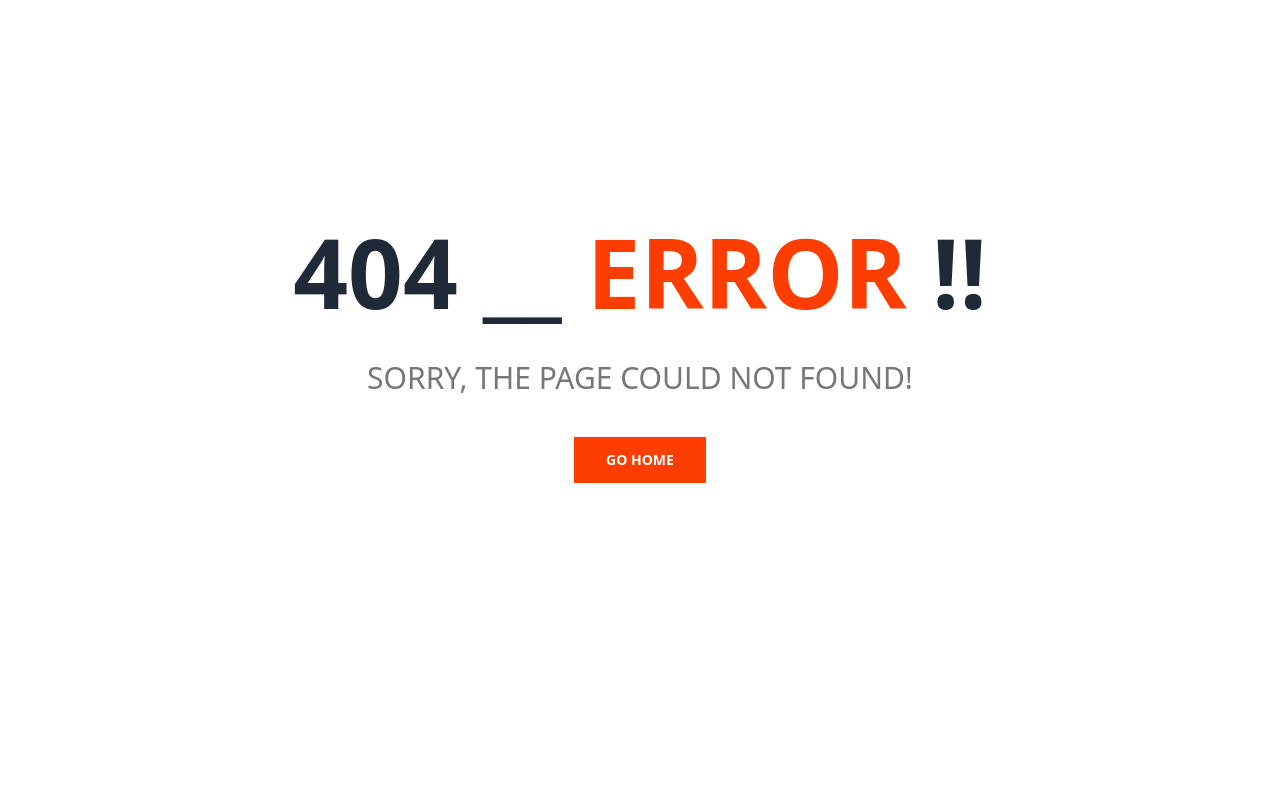
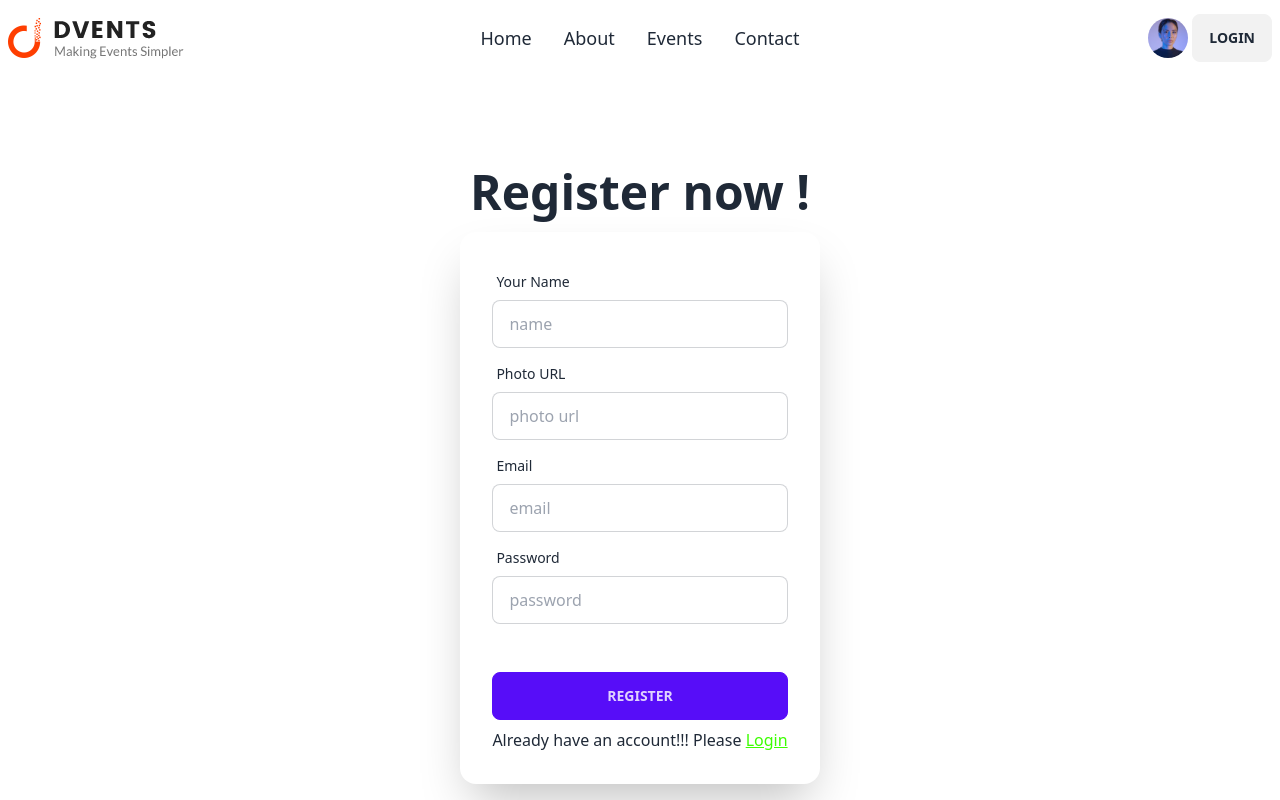
Before and after one commit to Saifulkhandaker/sports-event, a React (Vite) app: page /register in a window 1280 px wide. Before the commit this address had no page. Shown: the top 800 px of the page. Built offline with nearby package versions, Linux system fonts and the light colour scheme.

Commit message:
login and register page added

```diff
--- a/package.json
+++ b/package.json
@@ -10,6 +10,7 @@
     "preview": "vite preview"
   },
   "dependencies": {
+    "firebase": "^10.4.0",
     "react": "^18.2.0",
     "react-dom": "^18.2.0",
     "react-icons": "^4.11.0",
--- /dev/null
+++ b/src/Components/Login.jsx
@@ -0,0 +1,63 @@
+import { Link } from "react-router-dom";
+
+const Login = () => {
+  const handleLogin = (e) => {
+    e.preventDefault();
+    const form = new FormData(e.currentTarget);
+    const email = form.get('email');
+    const password = form.get('password');
+    console.log(email, password);
+  };
+
+  return (
+    <div>
+      <div className="hero min-h-screen ">
+        <div className="hero-content flex-col ">
+          <div className="text-center lg:text-left">
+            <h1 className="text-5xl font-bold">Login now!</h1>
+          </div>
+          <div className="card flex-shrink-0 w-full max-w-sm shadow-2xl bg-base-100">
+            <form onSubmit={handleLogin} className="card-body">
+              <div className="form-control">
+                <label className="label">
+                  <span className="label-text">Email</span>
+                </label>
+                <input
+                  type="email"
+                  name="email"
+                  placeholder="email"
+                  className="input input-bordered"
+                  required
+                />
+              </div>
+              <div className="form-control">
+                <label className="label">
+                  <span className="label-text">Password</span>
+                </label>
+                <input
+                  type="password"
+                  name="password"
+                  placeholder="password"
+                  className="input input-bordered"
+                  required
+                />
+                <label className="label">
+                  <a href="#" className="label-text-alt link link-hover">
+                    Forgot password?
+                  </a>
+                </label>
+              </div>
+              <div className="form-control mt-6">
+                <button className="btn btn-primary">Login</button>
+              </div>
+              <p>Don't have an account!!! Please <Link className="font-medium underline text-[#FE3E01]" to="/register">Register</Link></p>
+            </form>
+
+          </div>
+        </div>
+      </div>
+    </div>
+  );
+};
+
+export default Login;
--- a/src/Components/Navber.jsx
+++ b/src/Components/Navber.jsx
@@ -1,4 +1,4 @@
-import { NavLink } from "react-router-dom";
+import { Link, NavLink } from "react-router-dom";
 import profile from "../assets/Images/profile.jpg"
 import logo from "../assets/Images/Logo.png"
 
@@ -38,7 +38,9 @@ const Navber = () => {
           <img src={profile} />
         </div>
       </label>
-    <a className="btn">Login</a>
+   <Link to="/login" >
+   <button className="btn">Login</button>
+   </Link>
   </div>
 </div>
 </div>
--- /dev/null
+++ b/src/Components/Register.jsx
@@ -0,0 +1,89 @@
+import { Link } from "react-router-dom";
+
+
+const Register = () => {
+
+const handleRegister = e => {
+    e.preventDefault();
+    const form = new FormData(e.currentTarget);
+    const name = form.get('name');
+    const email = form.get('email');
+    const password = form.get('password');
+    console.log(email, password, name);
+
+}
+
+    return (
+        <div>
+             <div className="hero min-h-screen ">
+        <div className="hero-content flex-col ">
+          <div className="text-center lg:text-left">
+            <h1 className="text-5xl font-bold">Register now !</h1>
+          </div>
+          <div className="card flex-shrink-0 w-full max-w-sm shadow-2xl bg-base-100">
+            <form onSubmit={handleRegister} className="card-body">
+              <div className="form-control">
+                <label className="label">
+                  <span className="label-text">Your Name</span>
+                </label>
+                <input
+                  type="text"
+                  name="name"
+                  placeholder="name"
+                  className="input input-bordered"
+                  required
+                />
+              </div>
+              <div className="form-control">
+                <label className="label">
+                  <span className="label-text">Photo URL</span>
+                </label>
+                <input
+                  type="text"
+                  name="photo"
+                  placeholder="photo url"
+                  className="input input-bordered"
+                />
+              </div>
+              <div className="form-control">
+                <label className="label">
+                  <span className="label-text">Email</span>
+                </label>
+                <input
+                  type="email"
+                  name="email"
+                  placeholder="email"
+                  className="input input-bordered"
+                  required
+                />
+              </div>
+              <div className="form-control">
+                <label className="label">
+                  <span className="label-text">Password</span>
+                </label>
+                <input
+                  type="password"
+                  name="password"
+                  placeholder="password"
+                  className="input input-bordered"
+                  required
+                />
+                <label className="label">
+
+                </label>
+              </div>
+              <div className="form-control mt-6">
+                <button className="btn btn-primary">Register</button>
+              </div>
+              <p>Already have an account!!! Please <Link className="font-medium underline text-[#3cfe01]" to="/login">Login</Link></p>
+            </form>
+
+          </div>
+        </div>
+      </div>
+
+        </div>
+    );
+};
+
+export default Register;
--- /dev/null
+++ b/src/Firebase/Firebase.config.js
@@ -0,0 +1,15 @@
+
+import { initializeApp } from "firebase/app";
+
+const firebaseConfig = {
+  apiKey: "AIzaSyCAgwjpKcmzz21aYOweWmmaSkeeJP_EVjM",
+  authDomain: "even-managment-e039a.firebaseapp.com",
+  projectId: "even-managment-e039a",
+  storageBucket: "even-managment-e039a.appspot.com",
+  messagingSenderId: "176858613999",
+  appId: "1:176858613999:web:e8d1dd9a6b4ce4e2aaf31a"
+};
+
+
+const app = initializeApp(firebaseConfig);
+export default app;
```
Also changed, not shown: src/Router/Route.jsx (+10 -0 lines), 2 other files (tests, documents, lock files or other folders).
